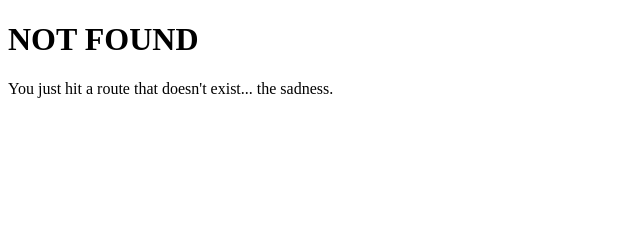
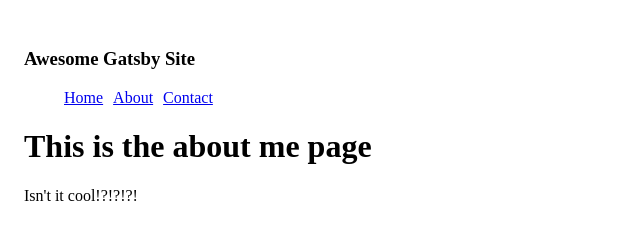
Before and after one commit to JS-goose/gatsbyProject, a Gatsby site: page /about in a window 1280 px wide. Before the commit this address had no page. Shown: the whole page, without its empty margins (0-640 px from the left). Built offline with nearby package versions, Linux system fonts and the light colour scheme; Gatsby itself is replaced by a stand-in of ours.

Commit message:
created layout and basic global navigation

```diff
--- /dev/null
+++ b/src/components/Layout/Layout.js
@@ -0,0 +1,19 @@
+import React from "react"
+import { Link } from "gatsby"
+const NavLink = props => (
+  <li style={{ marginRight: `10px` }}>
+    <Link to={props.to}>{props.children}</Link>
+  </li>
+)
+
+export default ({ children }) => (
+  <div style={{ margin: `3rem auto`, padding: `0 1rem` }}>
+    <h3>Awesome Gatsby Site</h3>
+    <ul style={{ listStyle: `none`, display: `flex` }}>
+      <NavLink to="/">Home</NavLink>
+      <NavLink to="/about">About</NavLink>
+      <NavLink to="/contact">Contact</NavLink>
+    </ul>
+    {children}
+  </div>
+)
--- /dev/null
+++ b/src/pages/about.js
@@ -0,0 +1,12 @@
+import React from "react"
+import { Link } from "gatsby"
+import Layout from "../components/Layout/Layout"
+
+export default () => (
+  <Layout>
+    <div>
+      <h1>This is the about me page</h1>
+      <p>Isn't it cool!?!?!?!</p>
+    </div>
+  </Layout>
+)
```
Also changed, not shown: src/pages/contact.js (added, +12 -0 lines), src/pages/index.js (+8 -1 lines).
